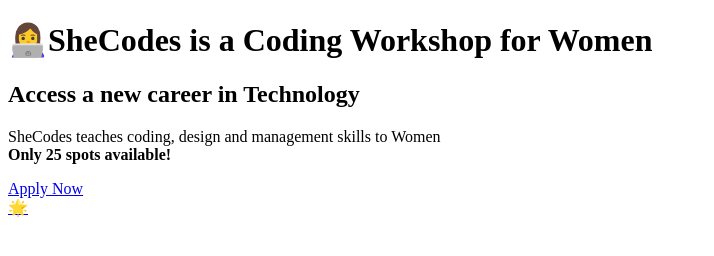
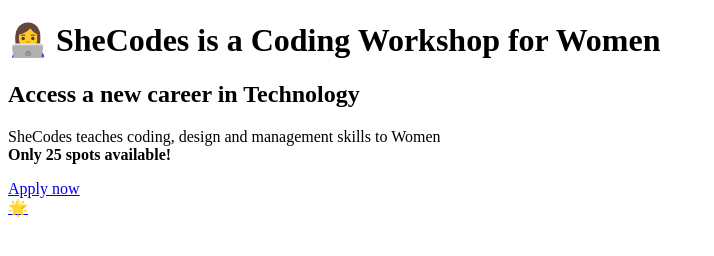
Before and after one commit to buyekeobare/shecodes_plus, a plain HTML site: page shecodes_advanced/revision.html in a window 1280 px wide. Shown: the whole page, without its empty margins (0-714 px from the left). Drawn offline with Linux system fonts and the light colour scheme.

Commit message:
shecodes_advanced

```diff
--- a/revision.html
+++ b/shecodes_advanced/revision.html
@@ -7,7 +7,7 @@
 </head>
 <body>
   <h1>
-    👩‍💻SheCodes is a Coding Workshop for Women
+    👩‍💻 SheCodes is a Coding Workshop for Women
   </h1>
   <h2>
     Access a new career in Technology
@@ -19,11 +19,13 @@
     Only 25 spots available!
     </strong>
   </p>
-  <a href="https://www.shecodes.io/apply" target="_blank">
-    Apply Now
-    <br />
-    🌟
-  </a>
+    <p>
+      <a href="https://www.shecodes.io/apply">
+       Apply now
+      <br />
+      🌟
+      </a>
+    </p>
   </p>
 </body>
 </html>
```
Also changed, not shown: 1 other file.
